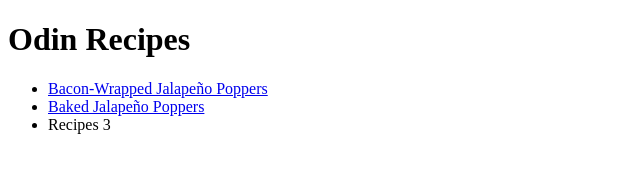
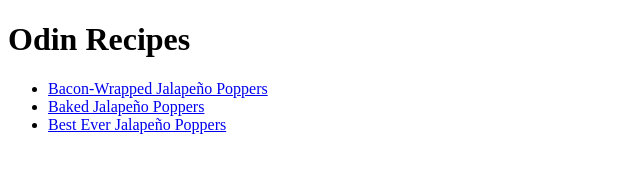
Before and after one commit to yegi6e/odin-recipes, a plain HTML site: page index.html in a window 1280 px wide. Shown: the whole page, without its empty margins (0-640 px from the left). Drawn offline with Linux system fonts and the light colour scheme.

Commit message:
add new page to the list

```diff
--- a/index.html
+++ b/index.html
@@ -11,7 +11,7 @@
     <ul>
         <li><a href="recipes/Bacon-Wrapped-Jalapeño-Peppers.html">Bacon-Wrapped Jalapeño Poppers</a></li>
         <li><a href="recipes/Baked-Jalapeño-Peppers.html">Baked Jalapeño Poppers</a></li>
-        <li>Recipes 3</li>
+        <li><a href="recipes/Best-Ever-Jalapeño-Peppers.html">Best Ever Jalapeño Poppers</a></li>
     </ul>
 
 </body>
```
